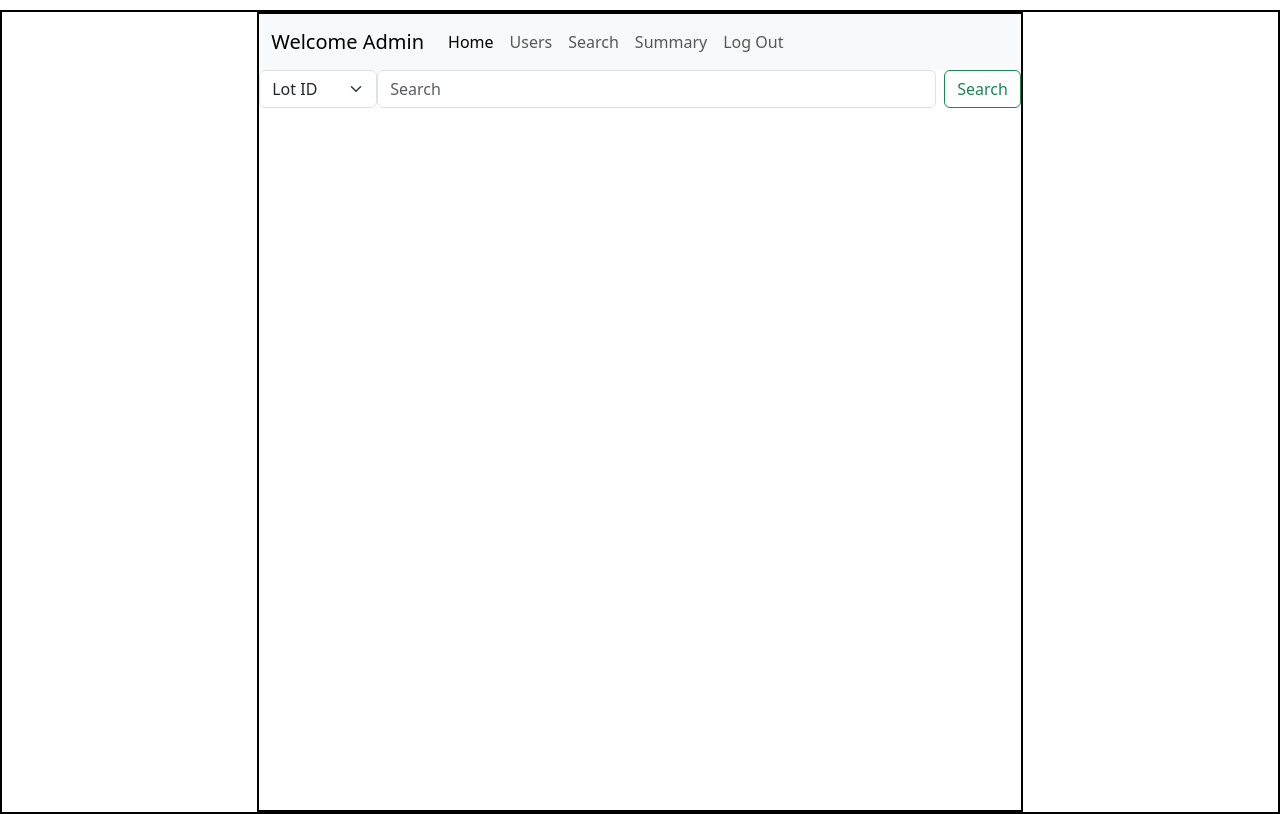
After one commit to 23f3003497/vehicle-parking-app, a Flask app: page /search_lots in a window 1280 px wide. The commit adds this page. Run offline with Flask 3, Linux system fonts and the light colour scheme.

Commit message:
search_lots endpoint created

```diff
--- a/application/controllers.py
+++ b/application/controllers.py
@@ -158,3 +158,18 @@ def edit_pklot(lot_id):
             pklot.price = request.form.get("price")
             db.session.commit()
         return redirect(url_for('admin_dashboard'))
+
+@app.route("/search_lots", methods=["GET", "POST"])
+def search_lots():
+    if request.method=="GET":
+        return render_template("search_lots.html", pklots=None)
+    if request.method=="POST":
+        category=request.form.get('category')
+        cat_val=request.form.get("category_value")
+        if category=="Lot ID":
+            pklots=ParkingLot.query.filter_by(id=cat_val).all()
+        if category=="Prime Location":
+            pklots=ParkingLot.query.filter_by(prime_location_name=cat_val).all()
+        if category=="Address":
+            pklots=ParkingLot.query.filter_by(address=cat_val).all()
+        return render_template("search_lots.html", pklots=pklots)
--- a/templates/admin_dashboard.html
+++ b/templates/admin_dashboard.html
@@ -23,10 +23,10 @@
                                 <a class="nav-link" href="/display_users">Users</a>
                             </li>
                             <li class="nav-item">
-                                <a class="nav-link" href="/user-summary">Search</a>
+                                <a class="nav-link" href="/search_lots">Search</a>
                             </li>
                             <li class="nav-item">
-                                <a class="nav-link" href="/user-summary">Summary</a>
+                                <a class="nav-link" href="/user_summary">Summary</a>
                             </li>
                             <li class="nav-item">
                                 <a class="nav-link" href="/login">Log Out</a>
--- /dev/null
+++ b/templates/search_lots.html
@@ -0,0 +1,83 @@
+<!DOCTYPE html>
+<html lang="en">
+<head>
+    <meta charset="UTF-8">
+    <meta name="viewport" content="width=device-width, initial-scale=1.0">
+    <title>Search</title>
+    <script src="https://cdn.jsdelivr.net/npm/bootstrap@5.3.3/dist/js/bootstrap.bundle.min.js"></script>
+    <link href="https://cdn.jsdelivr.net/npm/bootstrap@5.3.7/dist/css/bootstrap.min.css" rel="stylesheet" integrity="sha384-LN+7fdVzj6u52u30Kp6M/trliBMCMKTyK833zpbD+pXdCLuTusPj697FH4R/5mcr" crossorigin="anonymous">
+    <link rel="stylesheet" href="../static/style.css">
+</head>
+<body>
+  <div id="main">
+    <div id="canvas">
+        <nav class="navbar navbar-expand-lg bg-body-tertiary">
+        <div class="container-fluid">
+          <a class="navbar-brand" href="#">Welcome Admin</a>
+
+          <div class="collapse navbar-collapse" id="navbarSupportedContent">
+            <ul class="navbar-nav me-auto mb-2 mb-lg-0">
+              <li class="nav-item">
+                <a class="nav-link active" aria-current="page" href="/admin-dashboard">Home</a>
+              </li>
+            <li class="nav-item">
+              <a class="nav-link" href="/display_users">Users</a>
+            </li>
+            <li class="nav-item">
+                <a class="nav-link" href="/search_users">Search</a>
+            </li>
+            <li class="nav-item">
+                <a class="nav-link" href="/user_summary">Summary</a>
+            </li>
+            <li class="nav-item">
+              <a class="nav-link" href="/login">Log Out</a>
+            </li>
+          </ul>
+        </div>
+        </nav>
+
+          <form class="d-flex" role="search" method="post" action="/search_lots">
+            <div class="btn-group">
+              <select class="form-select" name="category">
+                <option value="Lot ID">Lot ID</option>
+                <option value="Prime Location">Prime Location</option>
+                <option value="Address">Address</option>
+              </select>
+
+            </div>
+            <input class="form-control me-2" type="search" placeholder="Search" name="category_value" aria-label="Search"/>
+            <input class="btn btn-outline-success" type="submit" value="Search">
+          </form>
+          {% if pklots is not none %}
+          {% if pklots %}
+          <table class="table">
+              <thead>
+                <tr>
+                  <th scope="col">Lot ID</th>
+                  <th scope="col">Prime Location</th>
+                  <th scope="col">Lot Address</th>
+                  <th scope="col">Available Spots</th>
+                </tr>
+              </thead>
+                <tbody>
+                  {% for lot in pklots %}
+                  <tr>
+                    <th scope="row">{{lot.id}}</th>
+                    <td>{{lot.prime_location_name}}</td>
+                    <td>{{lot.address}}</td>
+                    <td>{{lot.max_spots-lot.occ_spots}}</td>
+
+                  </tr>
+                  {% endfor %}
+                </tbody>
+          </table>
+
+          {% else %}
+            <p>No matches found</p>
+          {% endif %}
+          {% endif %}
+
+      </div>
+    </div>
+</body>
+</html>
```
